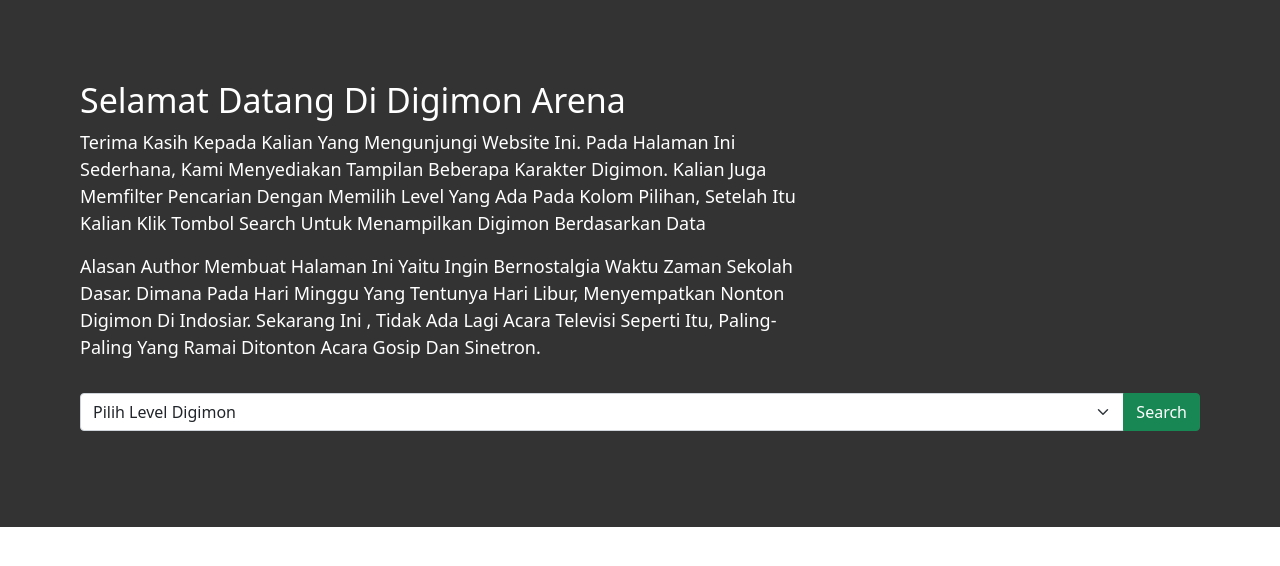
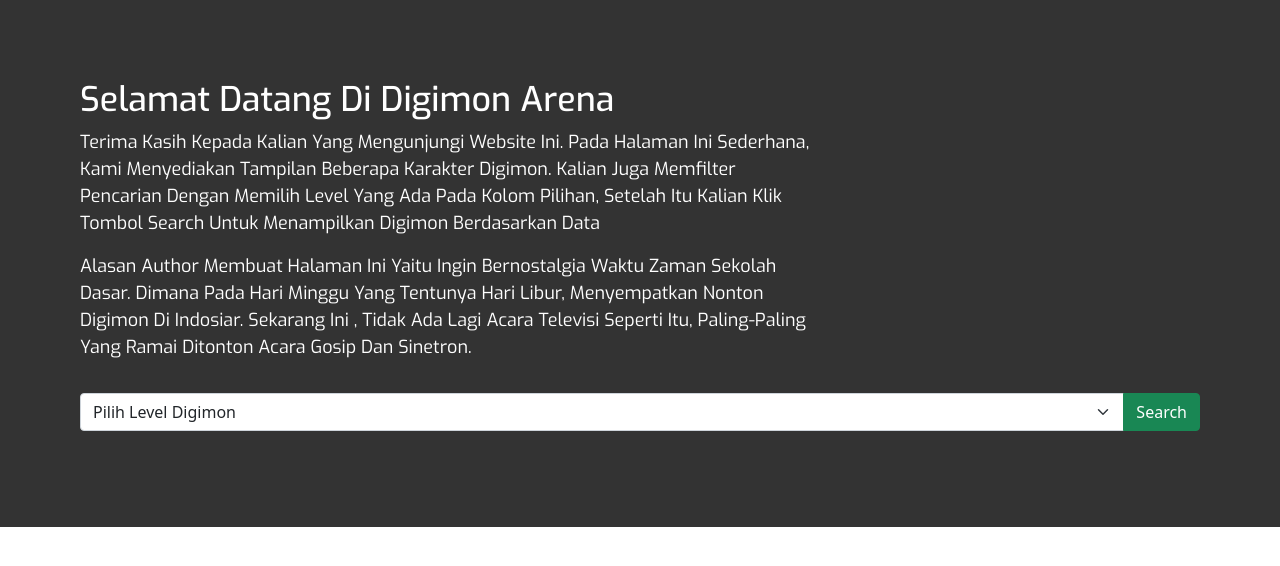
Before and after one commit to Tio-pratomo/tema-harilibur-indo, a website built with Parcel: page pages/digimon.html in a window 1280 px wide. Built offline with nearby package versions, Linux system fonts and the light colour scheme; no server answers.

Commit message:
style: mengubah font pada halaman digimon

```diff
--- a/assets/CSS/digimon.css
+++ b/assets/CSS/digimon.css
@@ -12,10 +12,12 @@
 }
 
 .digimon__title {
+    font-family: "Exo", sans-serif;
     font-size: 2.125rem;
 }
 
 .digimon__text {
+    font-family: "Exo", sans-serif;
     font-size: 1.125rem;
 }
 
```
